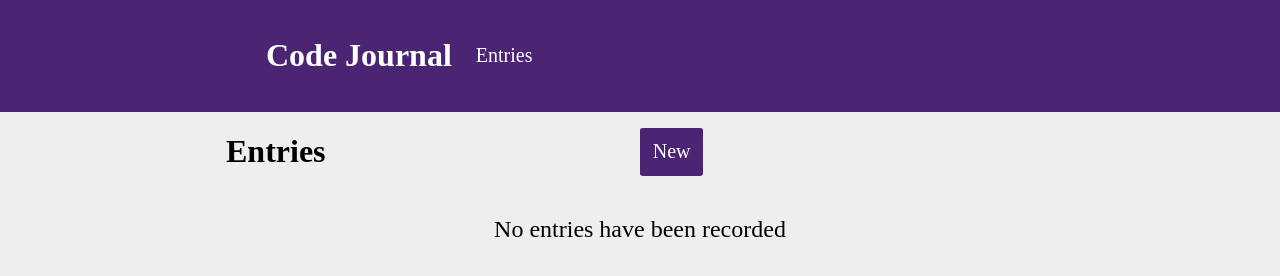
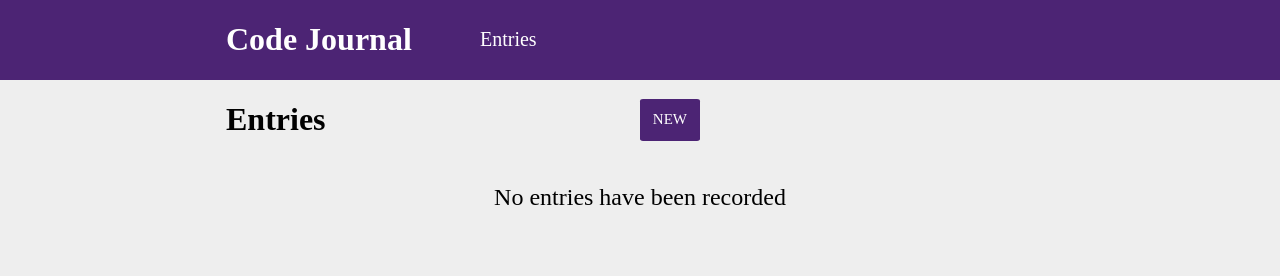
Before and after one commit to JeffreyMejia/code-journal, a website: page index.html in a window 1280 px wide. Both pictures are taken after a click on the link "Entries". Drawn offline with Linux system fonts and the light colour scheme.

Commit message:
made some changes to css #2

```diff
--- a/css/layout.css
+++ b/css/layout.css
@@ -33,8 +33,13 @@
   }
 }
 
-.anchor-column {
+.anchor-column-1 {
   display: flex;
-  justify-content: end;
+  align-items: center;
+  margin-left: -10rem;
+}
+
+.anchor-column-2 {
+  display: flex;
   align-items: center;
 }
--- a/css/styles.css
+++ b/css/styles.css
@@ -1,9 +1,3 @@
-.nav-bar {
-  list-style: none;
-  display: flex;
-  align-items: center;
-}
-
 .journal {
   background-color: #4c2474;
   color: white;
@@ -62,7 +56,6 @@ label {
   font-size: 20px;
   cursor: pointer;
   text-decoration: none;
-  margin-left: 1.5rem;
 }
 
 /* ^above is home page^
@@ -70,6 +63,7 @@ label {
 
 .entries-list {
   list-style: none;
+  margin-left: -2.5rem;
 }
 
 .list-image {
@@ -82,7 +76,7 @@ label {
   text-decoration: none;
   cursor: pointer;
   border-radius: 5%;
-  font-size: 20px;
+  font-size: 15px;
   padding: 0.8rem;
 }
 
--- a/index.html
+++ b/index.html
@@ -19,11 +19,11 @@
     <header class="journal">
       <div class="container">
         <div class="row">
-          <div class="column-full">
-            <ol class="nav-bar">
-              <li><h1>Code Journal</h1></li>
-              <li><a href="#" class="nav-anchor">Entries</a></li>
-            </ol>
+          <div class="column-half">
+            <h1>Code Journal</h1>
+          </div>
+          <div class="anchor-column-1">
+            <a href="#" class="nav-anchor">Entries</a>
           </div>
         </div>
       </div>
@@ -75,8 +75,8 @@
           <div class="column-half">
             <h1>Entries</h1>
           </div>
-          <div class="anchor-column">
-            <a href="#" class="new">New</a>
+          <div class="anchor-column-2">
+            <a href="#" class="new">NEW</a>
           </div>
         </div>
         <div class="row">
@@ -84,6 +84,7 @@
             <h3 class="no-entries">No entries have been recorded</h3>
           </div>
         </div>
+
         <ul class="entries-list"></ul>
       </div>
     </main>
--- a/js/main.js
+++ b/js/main.js
@@ -30,7 +30,7 @@ $form.addEventListener('submit', (event) => {
   data.entries.unshift(journalEntry);
   $image.setAttribute('src', 'images/placeholder-image-square.jpg');
   $form.reset();
-  let newEntry = renderEntry(journalEntry);
+  const newEntry = renderEntry(journalEntry);
   $list.prepend(newEntry);
   viewSwap('entries');
   toggleNoEntries();
```
